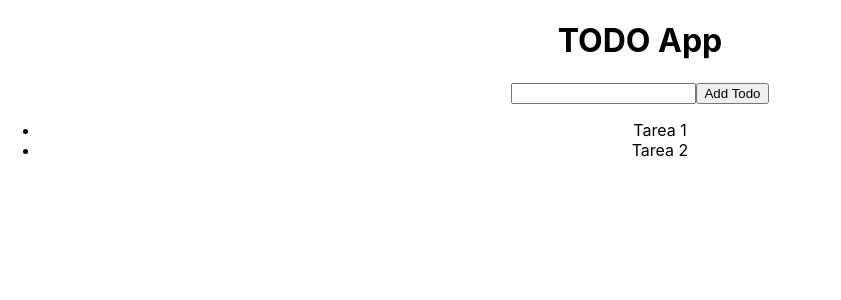
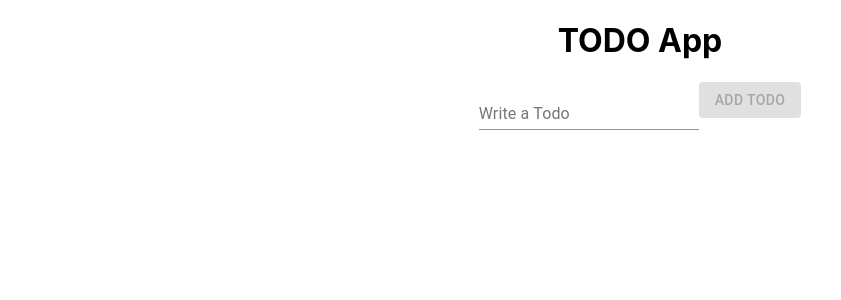
Before and after one commit to juaneme8/md-todo-app, a React (Create React App) app: page / in a window 1280 px wide. Shown: the top 300 px of the page, without its empty margins (0-841 px from the left). Built offline with nearby package versions, Linux system fonts and the light colour scheme.

Commit message:
Material UI components added

```diff
--- a/src/App.js
+++ b/src/App.js
@@ -1,9 +1,10 @@
 import React, { useState } from 'react';
 import './App.css';
+import { Button, FormControl, InputLabel, Input } from '@material-ui/core';
 
 function App() {
-	const [todos, setTodos] = useState(['Tarea 1', 'Tarea 2']);
-	const [input, setInput] = useState([]);
+	const [todos, setTodos] = useState([]);
+	const [input, setInput] = useState('');
 
 	const addTodo = e => {
 		e.preventDefault();
@@ -15,8 +16,14 @@ function App() {
 		<div className='App'>
 			<h1>TODO App</h1>
 			<form>
-				<input type='text' value={input} onChange={e => setInput(e.target.value)} />
-				<button onClick={addTodo}>Add Todo</button>
+				<FormControl>
+					<InputLabel>Write a Todo</InputLabel>
+					<Input value={input} onChange={e => setInput(e.target.value)} />
+				</FormControl>
+
+				<Button disabled={!input} type='submit' onClick={addTodo} variant='contained' color='primary'>
+					Add Todo
+				</Button>
 			</form>
 			<ul>
 				{todos.map((todo, index) => (
```
